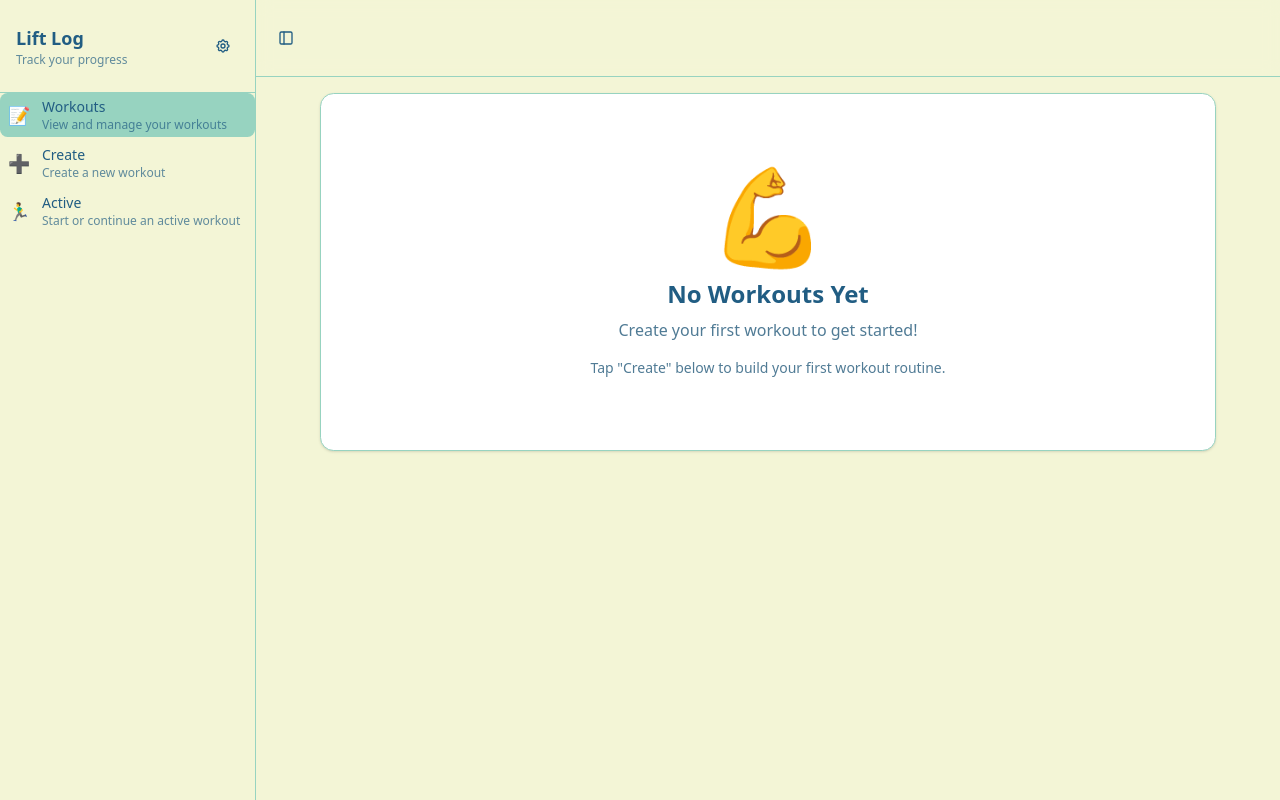
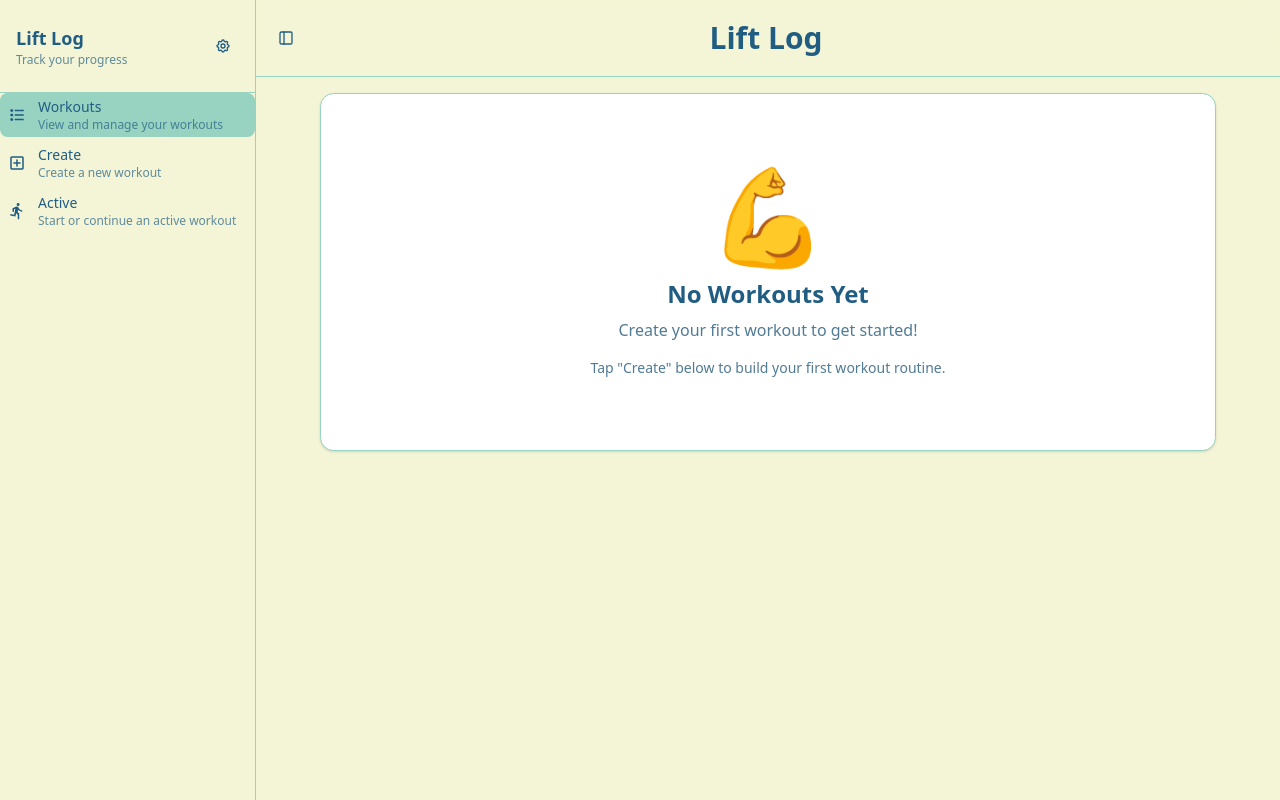
Before and after one commit to trblackw/lift-log, a React (Vite) app: page / in a window 1280 px wide. Built offline with nearby package versions, Linux system fonts and the light colour scheme.

Commit message:
nav icons

```diff
--- a/src/components/ExerciseForm.tsx
+++ b/src/components/ExerciseForm.tsx
@@ -272,7 +272,7 @@ export function ExerciseForm({
 
       <PrimaryButton
         type="submit"
-        className="w-full h-12 lg:h-14 text-sm lg:text-base font-medium"
+        className="w-full h-12 lg:h-14 text-sm lg:text-base font-medium mt-4"
       >
         {editingExercise ? 'Update Exercise' : 'Add Exercise'}
       </PrimaryButton>
--- a/src/components/Navigation.tsx
+++ /dev/null
@@ -1,36 +0,0 @@
-import { PrimaryButton, OutlineButton } from '@/components/ui/standardButtons';
-import type { ViewMode } from '@/lib/types';
-
-interface NavigationProps {
-  currentView: ViewMode;
-  onViewChange: (view: ViewMode) => void;
-}
-
-export function Navigation({ currentView, onViewChange }: NavigationProps) {
-  const navItems = [
-    { id: 'list' as ViewMode, label: 'Workouts', icon: '📝' },
-    { id: 'create' as ViewMode, label: 'Create', icon: '➕' },
-    { id: 'active' as ViewMode, label: 'Active', icon: '🏃‍♂️' },
-  ];
-
-  return (
-    <nav className="grid grid-cols-3 gap-2 lg:gap-4">
-      {navItems.map(item => {
-        const isActive = currentView === item.id;
-        const ButtonComponent = isActive ? PrimaryButton : OutlineButton;
-
-        return (
-          <ButtonComponent
-            key={item.id}
-            onClick={() => onViewChange(item.id)}
-            className="flex flex-col items-center gap-1 h-16 lg:h-20 text-xs lg:text-sm font-medium cursor-pointer"
-            size="sm"
-          >
-            <span className="text-lg lg:text-xl">{item.icon}</span>
-            <span>{item.label}</span>
-          </ButtonComponent>
-        );
-      })}
-    </nav>
-  );
-}
--- a/src/components/SidebarNavigation.tsx
+++ b/src/components/SidebarNavigation.tsx
@@ -11,37 +11,47 @@ import {
 } from '@/components/ui/sidebar';
 import { Settings } from './Settings';
 import type { ViewMode } from '@/lib/types';
+import IconList from './icons/icon-list';
+import IconPlusBordered from './icons/icon-plus-bordered';
+import IconActiveRun from './icons/icon-active-run';
 
 interface SidebarNavigationProps {
   currentView: ViewMode;
   onViewChange: (view: ViewMode) => void;
 }
 
+interface NavItem {
+  id: ViewMode;
+  label: string;
+  icon: React.ReactNode;
+  description: string;
+}
+
+const navItems: NavItem[] = [
+  {
+    id: 'list',
+    label: 'Workouts',
+    icon: <IconList />,
+    description: 'View and manage your workouts',
+  },
+  {
+    id: 'create',
+    label: 'Create',
+    icon: <IconPlusBordered />,
+    description: 'Create a new workout',
+  },
+  {
+    id: 'active',
+    label: 'Active',
+    icon: <IconActiveRun />,
+    description: 'Start or continue an active workout',
+  },
+];
+
 export function SidebarNavigation({
   currentView,
   onViewChange,
 }: SidebarNavigationProps) {
-  const navItems = [
-    {
-      id: 'list' as ViewMode,
-      label: 'Workouts',
-      icon: '📝',
-      description: 'View and manage your workouts',
-    },
-    {
-      id: 'create' as ViewMode,
-      label: 'Create',
-      icon: '➕',
-      description: 'Create a new workout',
-    },
-    {
-      id: 'active' as ViewMode,
-      label: 'Active',
-      icon: '🏃‍♂️',
-      description: 'Start or continue an active workout',
-    },
-  ];
-
   return (
     <Sidebar>
       <SidebarHeader className="border-b border-sidebar-border">
@@ -103,9 +113,15 @@ export function AppSidebarLayout({
           onViewChange={onViewChange}
         />
         <main className="flex-1 overflow-auto">
-          <div className="flex items-center gap-2 p-4 border-b border-border bg-background/95 backdrop-blur supports-[backdrop-filter]:bg-background/60">
+          <div className="flex items-center gap-4 p-4 border-b border-border bg-background/95 backdrop-blur supports-[backdrop-filter]:bg-background/60">
             <SidebarTrigger />
-            <div className="flex-1" />
+            <div className="flex-1 flex justify-center">
+              <h1 className="text-2xl lg:text-3xl font-bold text-foreground">
+                Lift Log
+              </h1>
+            </div>
+            <div className="w-8" />{' '}
+            {/* Spacer to balance the sidebar trigger */}
           </div>
           <div className="p-4">{children}</div>
         </main>
--- /dev/null
+++ b/src/components/icons/icon-active-run.tsx
@@ -0,0 +1,16 @@
+export default function IconActiveRun({ className }: { className?: string }) {
+  return (
+    <svg
+      xmlns="http://www.w3.org/2000/svg"
+      width="1em"
+      height="1em"
+      viewBox="0 0 24 24"
+      className={className}
+    >
+      <path
+        fill="currentColor"
+        d="M11.49 3.48c0 1.1.9 2 2 2s2-.9 2-2s-.9-2-2-2s-2 .9-2 2m-.6 11.5l2.1 2v6h2v-7.5l-2.1-2l.6-3c1.3 1.5 3.3 2.5 5.5 2.5v-2c-1.9 0-3.5-1-4.3-2.4l-1-1.6c-.4-.6-1-1-1.7-1c-.3 0-.5.1-.8.1l-5.2 2.2v4.7h2v-3.4l1.8-.7l-1.6 8.1l-4.9-1l-.4 2l7 1.4z"
+      />
+    </svg>
+  );
+}
--- /dev/null
+++ b/src/components/icons/icon-list.tsx
@@ -0,0 +1,16 @@
+export default function IconList({ className }: { className?: string }) {
+  return (
+    <svg
+      xmlns="http://www.w3.org/2000/svg"
+      width="1em"
+      height="1em"
+      viewBox="0 0 24 24"
+      className={className}
+    >
+      <path
+        fill="currentColor"
+        d="M9 19v-2h12v2zm0-6v-2h12v2zm0-6V5h12v2zM5 20q-.825 0-1.412-.587T3 18t.588-1.412T5 16t1.413.588T7 18t-.587 1.413T5 20m0-6q-.825 0-1.412-.587T3 12t.588-1.412T5 10t1.413.588T7 12t-.587 1.413T5 14m0-6q-.825 0-1.412-.587T3 6t.588-1.412T5 4t1.413.588T7 6t-.587 1.413T5 8"
+      />
+    </svg>
+  );
+}
--- /dev/null
+++ b/src/components/icons/icon-plus-bordered.tsx
@@ -0,0 +1,20 @@
+export default function IconPlusBordered({
+  className,
+}: {
+  className?: string;
+}) {
+  return (
+    <svg
+      xmlns="http://www.w3.org/2000/svg"
+      width="1em"
+      height="1em"
+      viewBox="0 0 24 24"
+      className={className}
+    >
+      <path
+        fill="currentColor"
+        d="M11 13v3q0 .425.288.713T12 17t.713-.288T13 16v-3h3q.425 0 .713-.288T17 12t-.288-.712T16 11h-3V8q0-.425-.288-.712T12 7t-.712.288T11 8v3H8q-.425 0-.712.288T7 12t.288.713T8 13zm-6 8q-.825 0-1.412-.587T3 19V5q0-.825.588-1.412T5 3h14q.825 0 1.413.588T21 5v14q0 .825-.587 1.413T19 21zm0-2h14V5H5zM5 5v14z"
+      />
+    </svg>
+  );
+}
```
